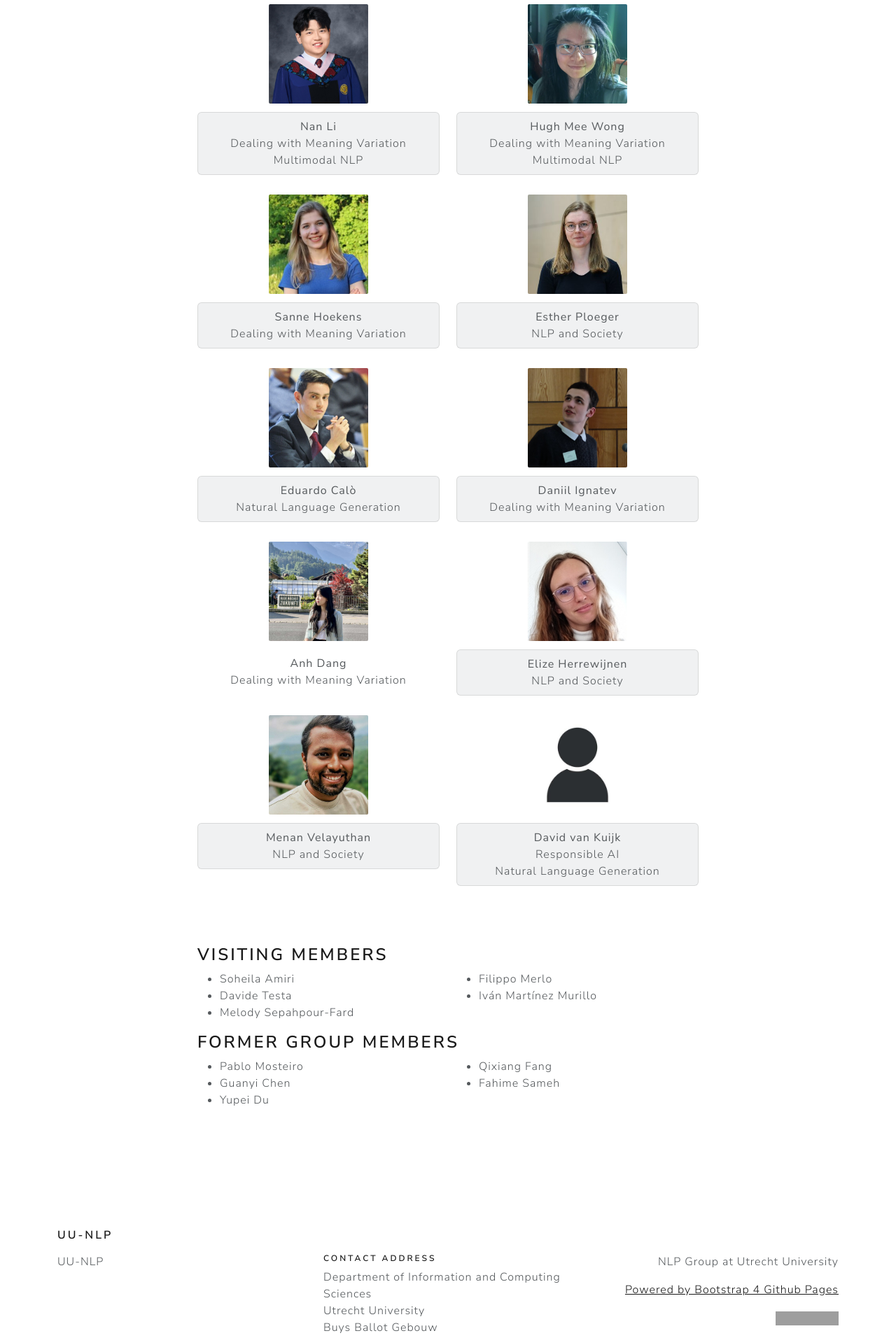
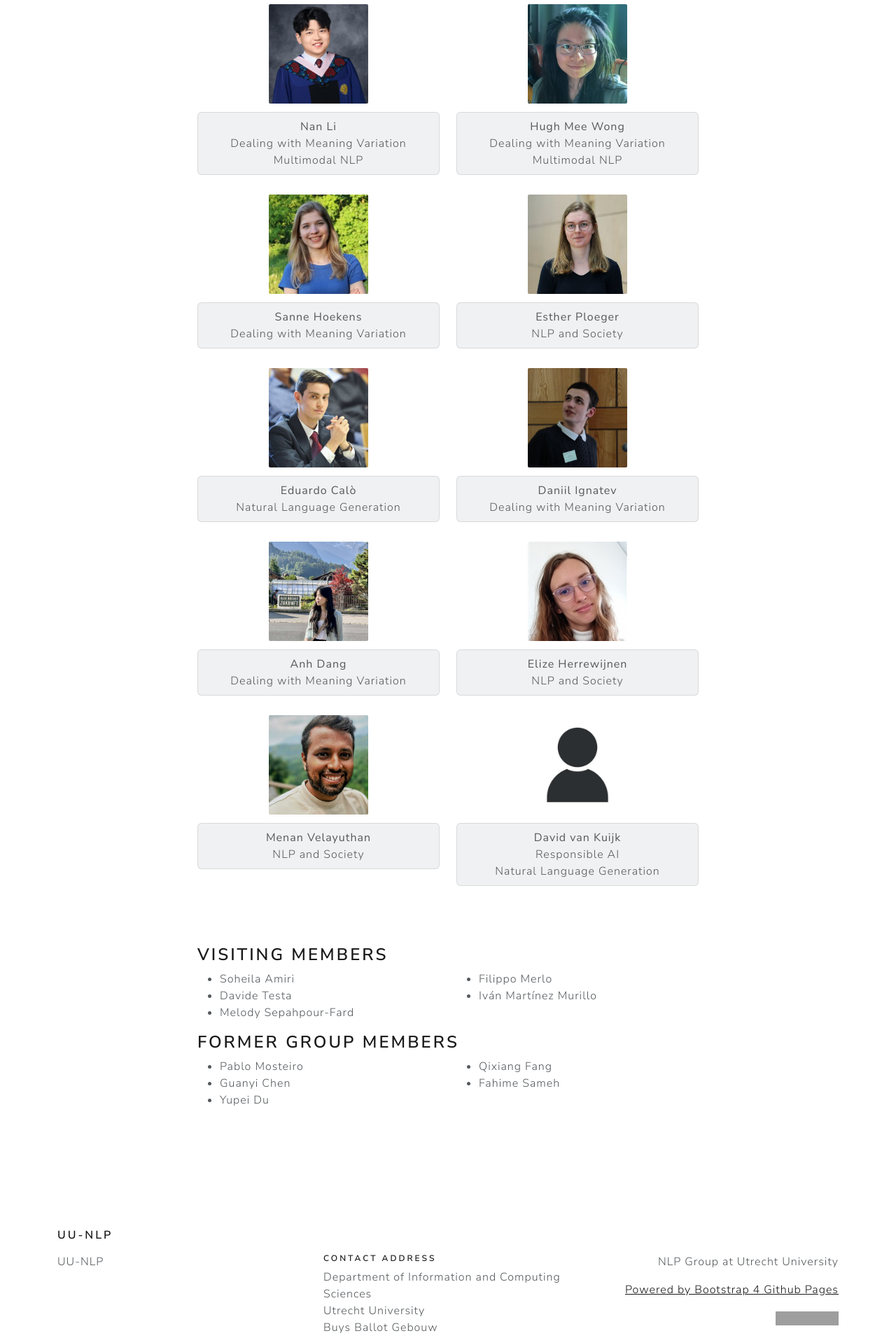
Before and after one commit to thaoanhdang/uu-nlp.github.io, a Jekyll site: the page built from people.md, in a window 1280 px wide. Shown: the part 1620-3532 px from the top of the page at 70% size. Built offline with Jekyll 4.4.1, drawn with Linux system fonts in a browser that asks for light colours; grey boxes are pictures that could not be loaded.

Commit message:
Update people.md

```diff
--- a/people.md
+++ b/people.md
@@ -185,7 +185,7 @@ permalink: /people/
     <div class="col-md-6 mb-4">
       <img src="{{ 'assets/images/anhdang.jpg' | relative_url }}" class="img-thumbnail rounded"
            style="width: 150px; height: 150px; object-fit: cover;" alt="anh">
-      <div class="mt-2 p-2">
+      <div class="mt-2 p-2 rounded bg-light">
         <strong>Anh Dang</strong><br>
         Dealing with Meaning Variation
       </div>
```
